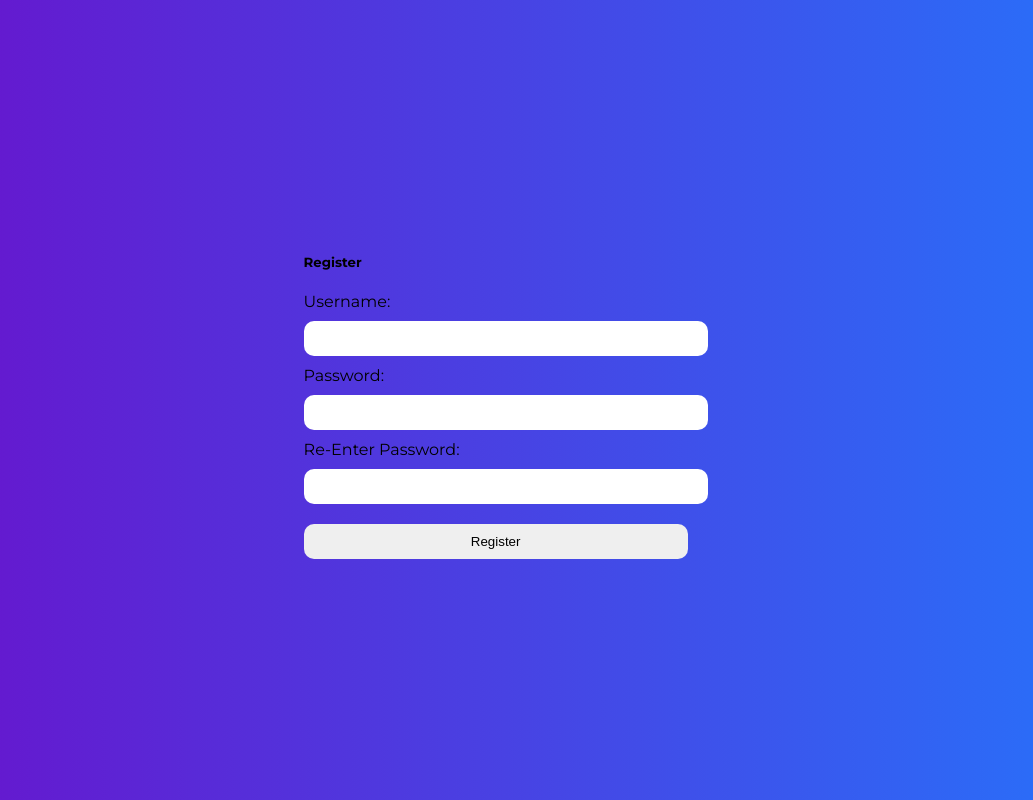
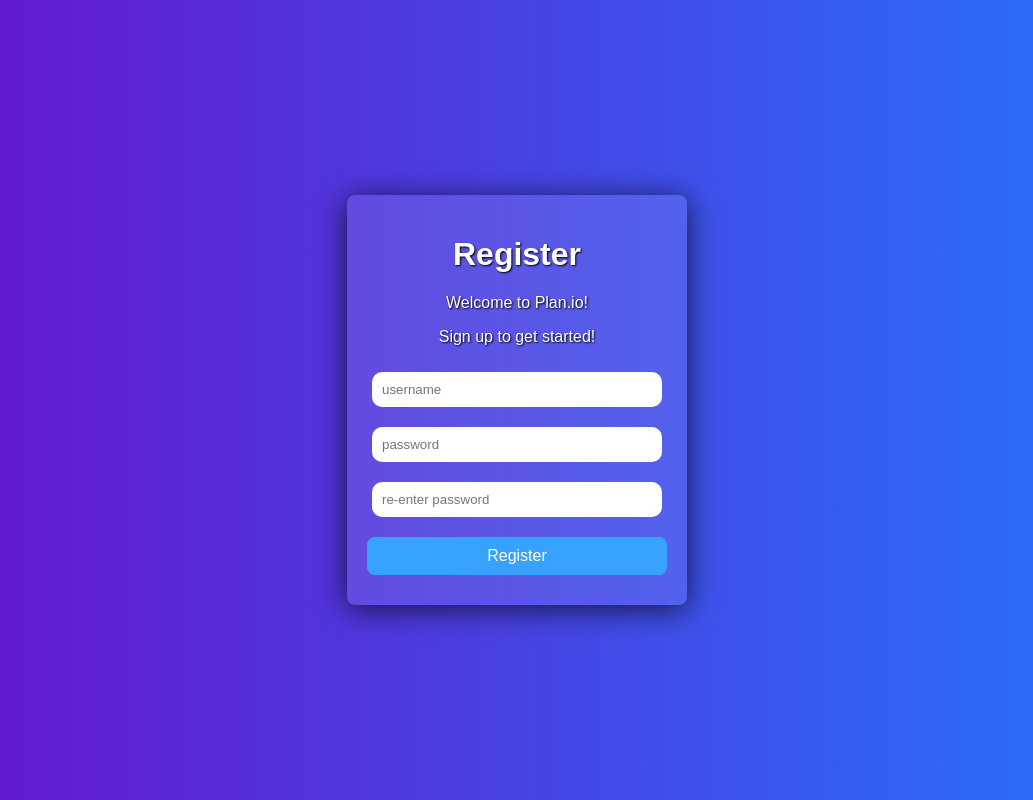
Before and after one commit to pmonda/Plan.ai, a React (Create React App) app in the folder dev/front/plan.io/: page /register in a window 1280 px wide. Shown: the whole page, without its empty margins (123-1156 px from the left). Built offline with nearby package versions, Linux system fonts and the light colour scheme.

Commit message:
added custom username to user dashboard, and removed API key that I pushed 💀

```diff
--- a/dev/front/plan.io/package.json
+++ b/dev/front/plan.io/package.json
@@ -10,6 +10,7 @@
     "@testing-library/react": "^13.4.0",
     "@testing-library/user-event": "^13.5.0",
     "axios": "^1.7.7",
+    "dotenv": "^16.4.5",
     "mdb-react-ui-kit": "^8.0.0",
     "plan.io": "file:",
     "react": "^18.3.1",
--- a/dev/front/plan.io/src/App.js
+++ b/dev/front/plan.io/src/App.js
@@ -1,6 +1,6 @@
 // App.js
 import React from 'react';
-import { BrowserRouter as Router, Route, Routes, NavLink} from 'react-router-dom';
+import { BrowserRouter as Router, Route, Routes} from 'react-router-dom';
 import Login from './login';
 import Dashboard from './Dash'; // Create this component
 import Register from './Register';
--- a/dev/front/plan.io/src/Dash.jsx
+++ b/dev/front/plan.io/src/Dash.jsx
@@ -2,13 +2,15 @@
 import './Dash.css'; // Import the updated CSS file
 import quotesDB from './quotesDB'; // Import the quotes
 import Modal from './Modal'; // Import the Modal component
+import { useLocation } from 'react-router-dom';
 
-export default function Dashboard() {
+export default function Dashboard(props) {
+  const location = useLocation();
   const [tasks, setTasks] = useState([]);
   const [newTask, setNewTask] = useState("");
   const [quote, setQuote] = useState("");
   const [author, setAuthor] = useState("");
-  const username = "Kushal"; // Replace this with dynamic username in the future
+  const username = location.state.username; // Replace this with dynamic username in the future
   const [isModalOpen, setIsModalOpen] = useState(false);
 
   const fileInputRef = useRef(null);
--- a/dev/front/plan.io/src/Login.css
+++ b/dev/front/plan.io/src/Login.css
@@ -16,14 +16,18 @@
     justify-content: center;
     align-items: center;
   }
-
+  /* .login-container {
+    background-color: rgba(0, 0, 0, 0.559);
+    padding: 20px;
+    border-radius: 8px;
+  } */
   h1 {
     color: white;
     font-family: 'Arial', sans-serif;
     text-shadow: 1px 1px 2px black;
   }
 
-  .login-container {
+  #login-register-container {
     background-color: rgba(255, 255, 255, 0.1);
     padding: 20px;
     border-radius: 8px;
@@ -40,14 +44,14 @@
     border-radius: 10px;
   }
 
-  button {
+  input[type=submit], button {
     width: 100%;
     padding: 10px;
     background-color: #37a2ff;
     color: white;
     font-size: 16px;
     border: none;
-    border-radius: 4px;
+    border-radius: 8px;
     cursor: pointer;
   }
 
--- a/dev/front/plan.io/src/Register.js
+++ b/dev/front/plan.io/src/Register.js
@@ -1,8 +1,7 @@
 import React, { useState } from 'react';
-import { useLocation } from 'react-router-dom';
-import logins from './login';
+import { useNavigate } from 'react-router-dom';
 import axios from 'axios';
-
+import './Login.css';
 const registerUrl = 'https://6ie4pgz8v8.execute-api.us-east-1.amazonaws.com/prod/register';
 
 const Register = () => {
@@ -10,13 +9,13 @@
   const [password, setPassword] = useState('');
   const [passwordConfirm, setPasswordConfirm] = useState('');
   const [message, setMessage] = useState(null);
-
+  const navigate = useNavigate();
   const submitHandler = (event) => {
     event.preventDefault();
     setMessage(null);
     const requestConfig = {
       headers: {
-        'x-api-key': 'skaeJmnPpI32jT0zy4BqS4ePv60qzb9c8NyjZt63'
+        'x-api-key': process.env.REACT_APP_API_KEY
       }
     }
     const requestBody = {
@@ -24,12 +23,14 @@
       password: password,
       passwordConfirm: passwordConfirm
     }
-    if(password != passwordConfirm) {
+    if(password !== passwordConfirm) {
       setMessage('Passwords do not match');
       return;
     }
+
     axios.post(registerUrl, requestBody, requestConfig).then(response => {
-      setMessage('Registeration Successful');
+      setMessage('Registeration Successful, please login');
+      navigate('/');
     }).catch(error => {
 
       if (error.response.status === 401) {
@@ -42,11 +43,12 @@
 
   return (
     <div>
-      <form onSubmit={submitHandler}>
-        <h5>Register</h5>
-        Username: <input type="text" value={username} onChange={event => setUsername(event.target.value)} /> <br/>
-        Password: <input type="password" value={password} onChange={event => setPassword(event.target.value)} /> <br/>
-        Re-Enter Password: <input type="password" value={passwordConfirm} onChange={event => setPasswordConfirm(event.target.value)}></input>
+      <form id="login-register-container" onSubmit={submitHandler}>
+        <h1>Register</h1>
+        <p>Welcome to Plan.io!</p><p>Sign up to get started!</p>
+        <input placeholder='username' type="text" value={username} onChange={event => setUsername(event.target.value)} /> <br/>
+        <input placeholder='password' type="password" value={password} onChange={event => setPassword(event.target.value)} /> <br/>
+        <input placeholder='re-enter password' type="password" value={passwordConfirm} onChange={event => setPasswordConfirm(event.target.value)}></input>
         <input type="submit" value="Register" />
       </form>
       {message && <p className="message">{message}</p>}
--- a/dev/front/plan.io/src/login.jsx
+++ b/dev/front/plan.io/src/login.jsx
@@ -14,11 +14,6 @@
   'peda': '@!@!'
 };
 
-function checkPassword(username, password) {
-  return logins[username] === password;
-}
-
-
 
 export default function Login() {
   const [username, setUsername] = useState('');
@@ -26,15 +21,6 @@
   const [errorMessage, setErrorMessage] = useState('');
   const navigate = useNavigate(); // Initialize useNavigate
 
-  const handleLogin = () => {
-    if (checkPassword(username, password)) {
-      console.log(username + ' logged in');
-      navigate('/dashboard'); // Redirect to the dashboard page
-    } else {
-      console.log('Incorrect login');
-      alert('Incorrect username or password');
-    }
-  };
 
   function registered(username) {
     if (logins.hasOwnProperty(username)) {
@@ -57,14 +43,14 @@
 
   const submitHandler = (event) => {
     event.preventDefault();
-    if (username.trim() === '' || password.trim() == '') {
+    if (username.trim() === '' || password.trim() === '') {
       setErrorMessage('Both the username and password are required');
       return;
     }
     setErrorMessage(null);
     const requestConfig = {
       headers: {
-        'x-api-key': 'skaeJmnPpI32jT0zy4BqS4ePv60qzb9c8NyjZt63'
+        'x-api-key': process.env.REACT_APP_API_KEY
       }
     }
 
@@ -75,7 +61,11 @@
 
     axios.post(loginUrl, requestBody, requestConfig).then((response) => {
           setUserSession(response.data.user, response.data.token);
-          navigate('/dashboard'); // Redirect to the dashboard page
+          navigate('/dashboard', {
+            state : {
+              username : username
+            }
+          }); // Redirect to the dashboard page
     }).catch((error) => {
       console.log(error);
       if (error.response.status === 401 || error.response.status === 403) {
@@ -88,7 +78,7 @@
   }
   return (
     <div>
-      <form onSubmit={submitHandler}>
+      <form id="login-register-container" onSubmit={submitHandler}>
           <img className="logo" src={bannerlogo} alt="Logo" />
           <h1>Login</h1>
           <p>Welcome to Plan.io! <br></br> Please log in to continue.</p>
@@ -110,9 +100,10 @@
           <br/>
           <input type="submit" value="Login"></input>
           <p>Don't have an account?</p>
+          {errorMessage && <p className="error">{errorMessage}</p>}
+          <button onClick={handleRegister}>Register</button>
+
       </form>
-      {errorMessage && <p className="error">{errorMessage}</p>}
-      <button onClick={handleRegister}>Register</button>
     </div>
   );
 }
```
Also changed, not shown: 2 other files (tests, documents, lock files or other folders).
